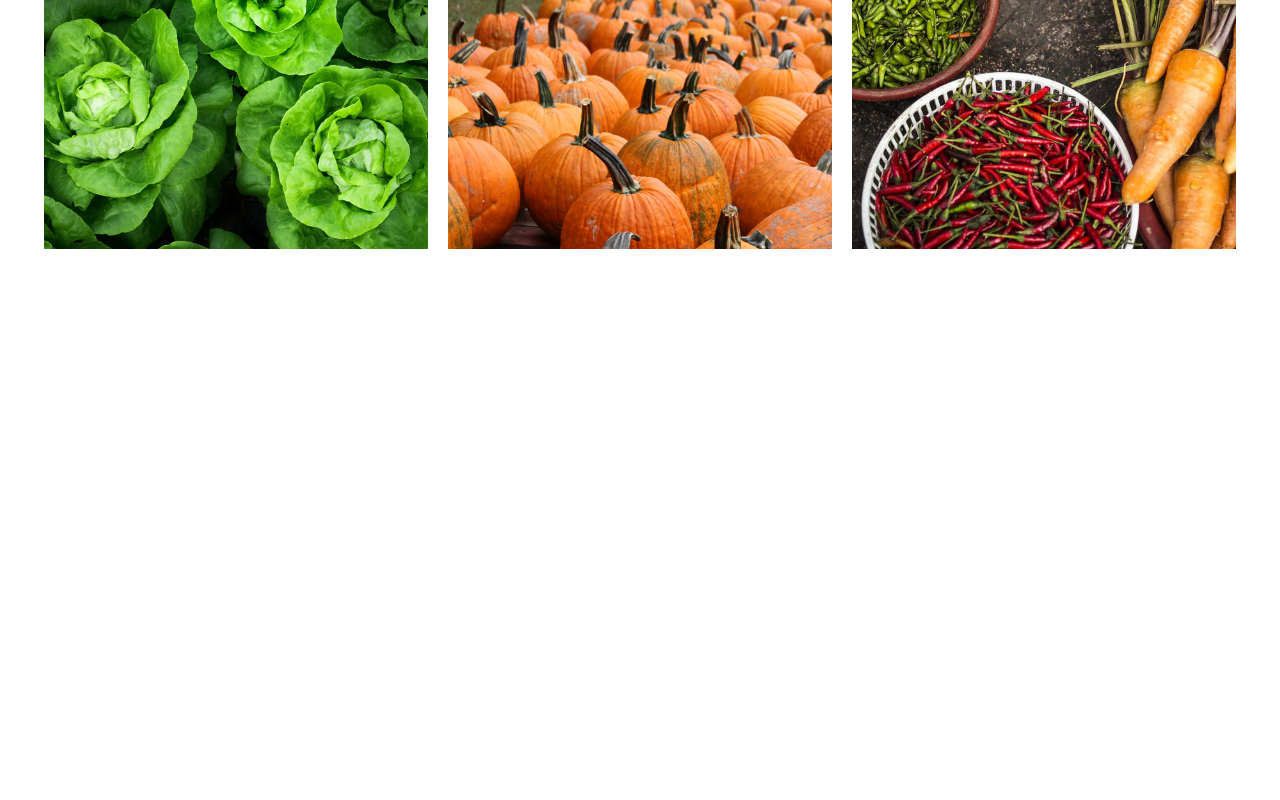
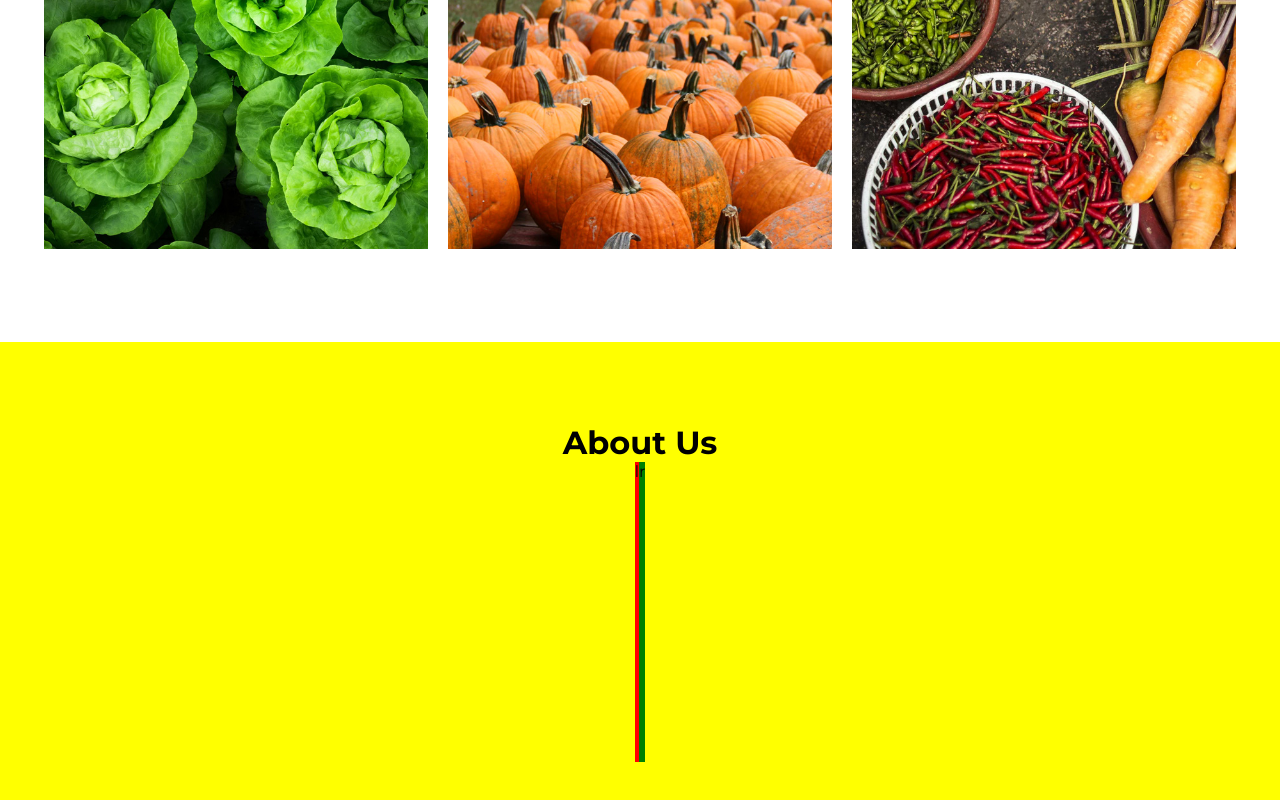
Before and after one commit to brtauhid/healthy-food, a React (Create React App) app: page / in a window 1280 px wide. Shown: the part 5028-5828 px from the top of the page. Before the commit the page ends 5370 px from the top, so only its background shows below. Built offline with nearby package versions, Linux system fonts and the light colour scheme.

Commit message:
about us area

```diff
--- a/src/App.js
+++ b/src/App.js
@@ -1,3 +1,4 @@
+import About from "./components/About";
 import Blog1 from "./components/Blog1";
 import Blog2 from "./components/Blog2";
 import Contact from "./components/Contact";
@@ -18,6 +19,7 @@ function App() {
       <Blog1></Blog1>
       <Blog2></Blog2>
       <Gallery></Gallery>
+      <About></About>
     </div>
   );
 }
--- /dev/null
+++ b/src/components/About.jsx
@@ -0,0 +1,35 @@
+import styled from "styled-components";
+const Container = styled.div`
+  height: 500px;
+  background-color: yellow;
+  display: flex;
+  flex-direction: column;
+  justify-content: center;
+  align-items: center;
+`;
+const AboutTitle = styled.h1``;
+const AboutContentArea = styled.div`
+  display: flex;
+`;
+const Left = styled.div`
+  background-color: red;
+  height: 300px;
+`;
+const Right = styled.div`
+  background-color: green;
+  height: 300px;
+`;
+
+const About = () => {
+  return (
+    <Container>
+      <AboutTitle>About Us</AboutTitle>
+      <AboutContentArea>
+        <Left>l</Left>
+        <Right>r</Right>
+      </AboutContentArea>
+    </Container>
+  );
+};
+
+export default About;
```
